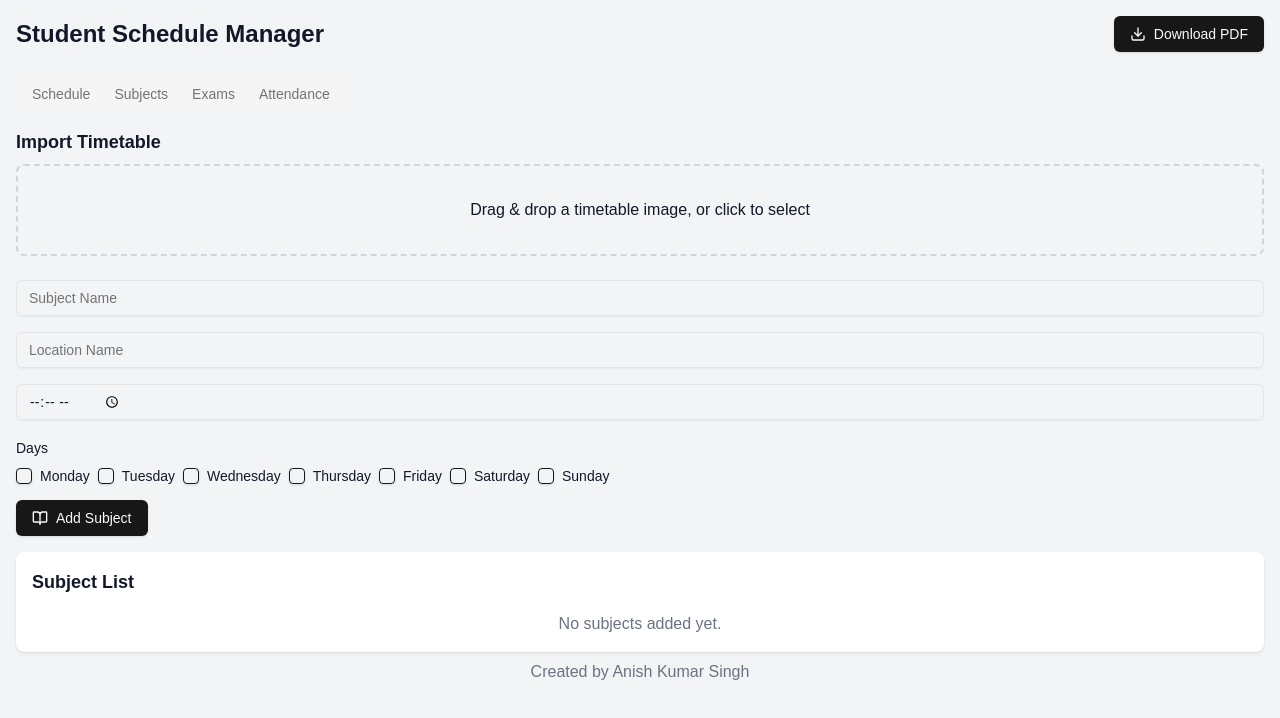
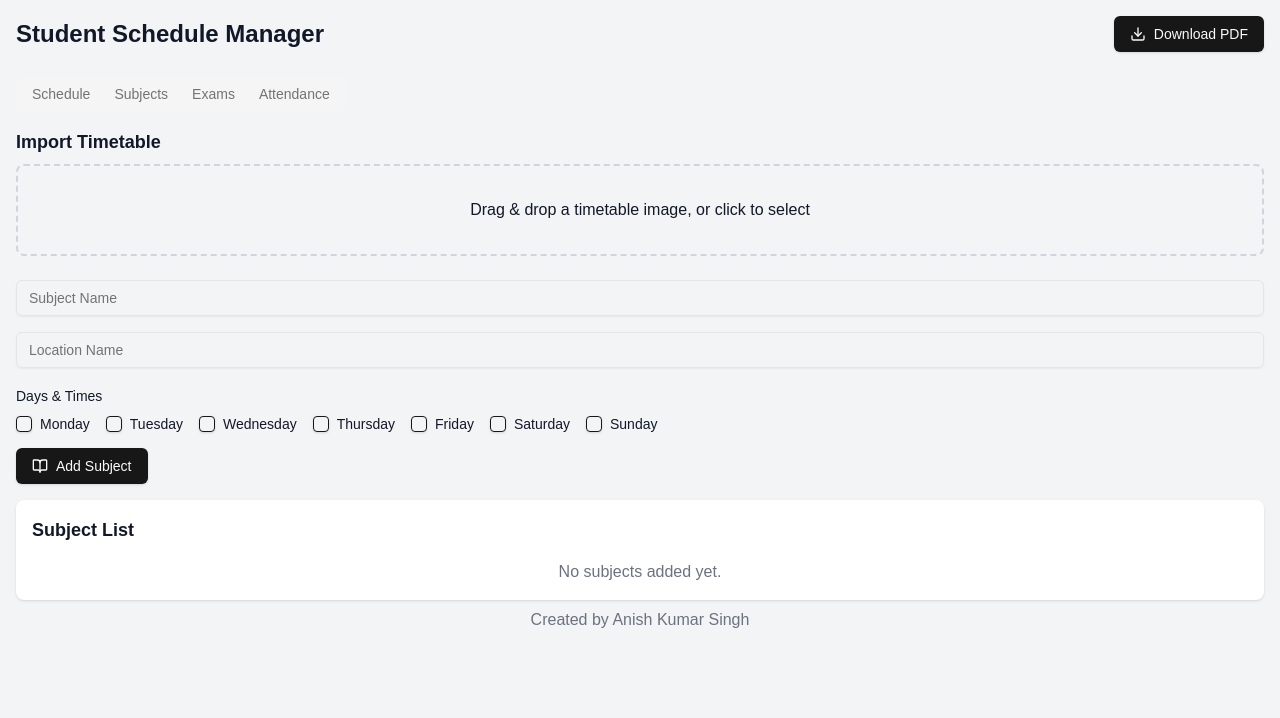
Before and after one commit to anishiit/Student-Schedule-Manager, a Next.js app: page / in a window 1280 px wide. Both pictures are taken after a click on the tab "Subjects". Shown: the top 718 px of the page. Built offline with nearby package versions, Linux system fonts and the light colour scheme.

Commit message:
added days and times to the subject

```diff
--- a/src/app/page.js
+++ b/src/app/page.js
@@ -169,8 +169,8 @@ export default function StudentScheduleManager() {
   const [newSubject, setNewSubject] = useState({
     name: '',
     teacher: '',
-    time: '',
-    days: []
+    days: [], // array of selected days
+    times: {} // { monday: '09:00', tuesday: '10:00', ... }
   })
   const [newExam, setNewExam] = useState({
     name: '',
@@ -290,29 +290,34 @@ export default function StudentScheduleManager() {
   }
 
   const handleSubjectDayChange = (day) => {
+    setNewSubject(prev => {
+      const days = prev.days.includes(day)
+        ? prev.days.filter(d => d !== day)
+        : [...prev.days, day];
+      return { ...prev, days };
+    });
+  };
+
+  const handleSubjectTimeChange = (day, value) => {
     setNewSubject(prev => ({
       ...prev,
-      days: prev.days.includes(day)
-        ? prev.days.filter(d => d !== day)
-        : [...prev.days, day]
-    }))
-  }
+      times: { ...prev.times, [day]: value }
+    }));
+  };
 
   const addSubject = (event) => {
-    event.preventDefault()
-    const subject = {
-      id: Date.now().toString(),
-      ...newSubject
-    }
-    setSubjects(prev => [...prev, subject])
-
-    setNewSubject({
-      name: '',
-      teacher: '',
-      time: '',
-      days: []
-    })
-  }
+    event.preventDefault();
+    const { name, teacher, days, times } = newSubject;
+    const newSubjects = days.map(day => ({
+      id: Date.now().toString() + '-' + day,
+      name,
+      teacher,
+      days: [day],
+      time: times[day] || '',
+    }));
+    setSubjects(prev => [...prev, ...newSubjects]);
+    setNewSubject({ name: '', teacher: '', days: [], times: {} });
+  };
 
   const removeSubject = (id) => {
     setSubjects(prev => prev.filter(subject => subject.id !== id))
@@ -484,7 +489,7 @@ export default function StudentScheduleManager() {
               name="name"
               placeholder="Subject Name"
               value={newSubject.name}
-              onChange={handleSubjectChange}
+              onChange={e => setNewSubject(prev => ({ ...prev, name: e.target.value }))}
               required
             />
             <Input
@@ -492,19 +497,12 @@ export default function StudentScheduleManager() {
               name="teacher"
               placeholder="Location Name"
               value={newSubject.teacher}
-              onChange={handleSubjectChange}
-              required
-            />
-            <Input
-              type="time"
-              name="time"
-              value={newSubject.time}
-              onChange={handleSubjectChange}
+              onChange={e => setNewSubject(prev => ({ ...prev, teacher: e.target.value }))}
               required
             />
             <div className="space-y-2">
-              <Label>Days</Label>
-              <div className="flex flex-wrap gap-2">
+              <Label>Days & Times</Label>
+              <div className="flex flex-wrap gap-4">
                 {daysOfWeek.map((day) => (
                   <div key={day} className="flex items-center space-x-2">
                     <Checkbox
@@ -513,6 +511,15 @@ export default function StudentScheduleManager() {
                       onCheckedChange={() => handleSubjectDayChange(day)}
                     />
                     <Label htmlFor={`day-${day}`}>{day.charAt(0).toUpperCase() + day.slice(1)}</Label>
+                    {newSubject.days.includes(day) && (
+                      <Input
+                        type="time"
+                        value={newSubject.times[day] || ''}
+                        onChange={e => handleSubjectTimeChange(day, e.target.value)}
+                        required
+                        className="w-28"
+                      />
+                    )}
                   </div>
                 ))}
               </div>
```
